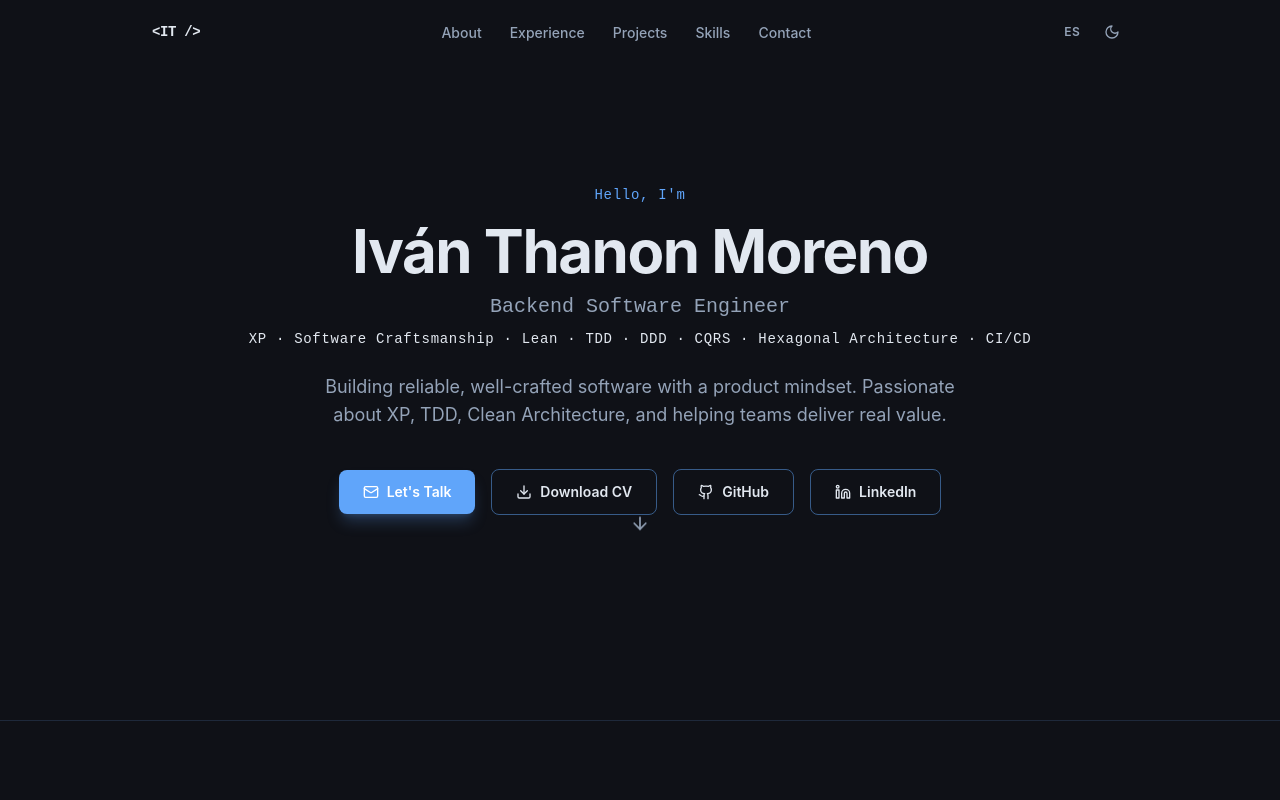
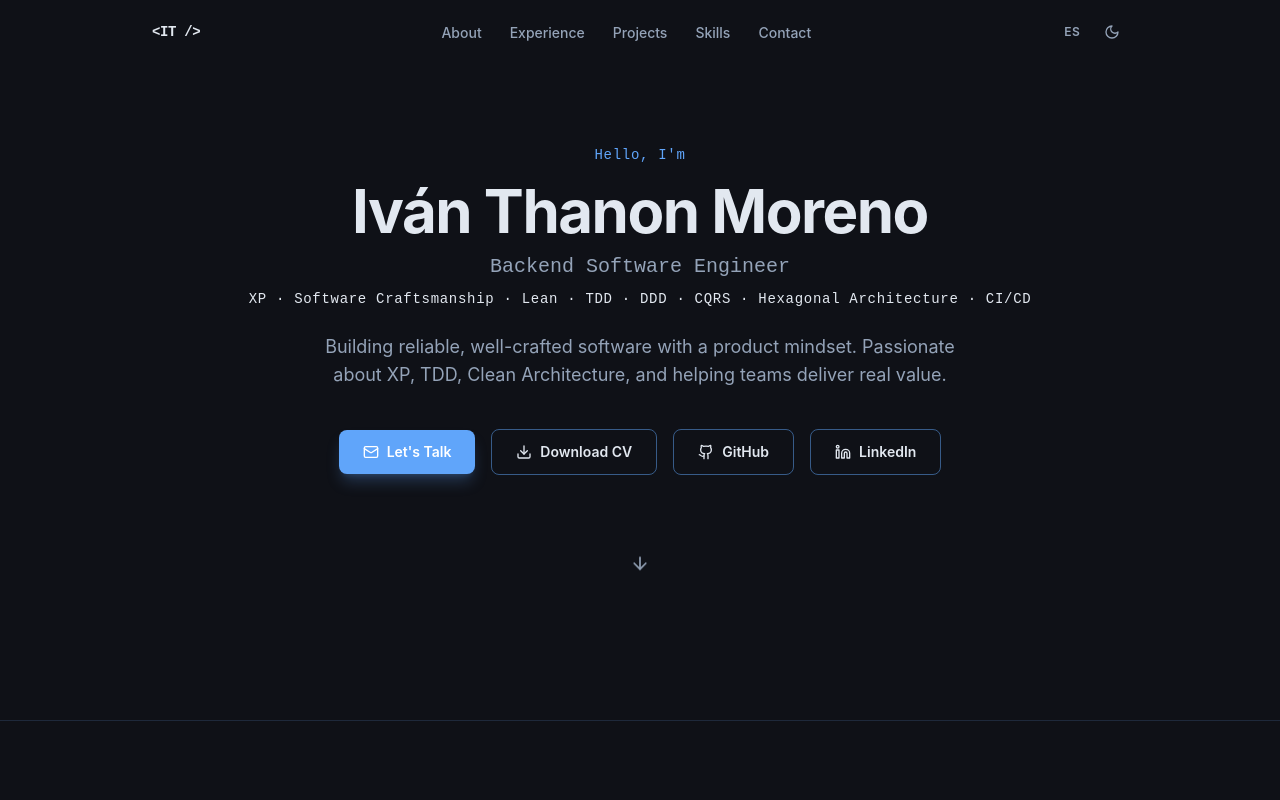
Before and after one commit to ivanthanon/Portfolio, a Next.js app: page / in a window 1280 px wide. Shown: the top 800 px of the page. Built offline with nearby package versions, Linux system fonts and the light colour scheme.

Commit message:
fix arrow about me position

```diff
--- a/src/components/sections/hero.tsx
+++ b/src/components/sections/hero.tsx
@@ -71,10 +71,10 @@ export function Hero() {
         </div>
       </Reveal>
 
-      <Reveal delay={500}>
+      <Reveal delay={500} className="mt-20">
         <a
           href="#about"
-          className="mt-20 text-muted transition-colors hover:text-accent"
+          className="text-muted transition-colors hover:text-accent"
           aria-label="Scroll down"
         >
           <ArrowDown className="h-5 w-5 animate-bounce" />
```
